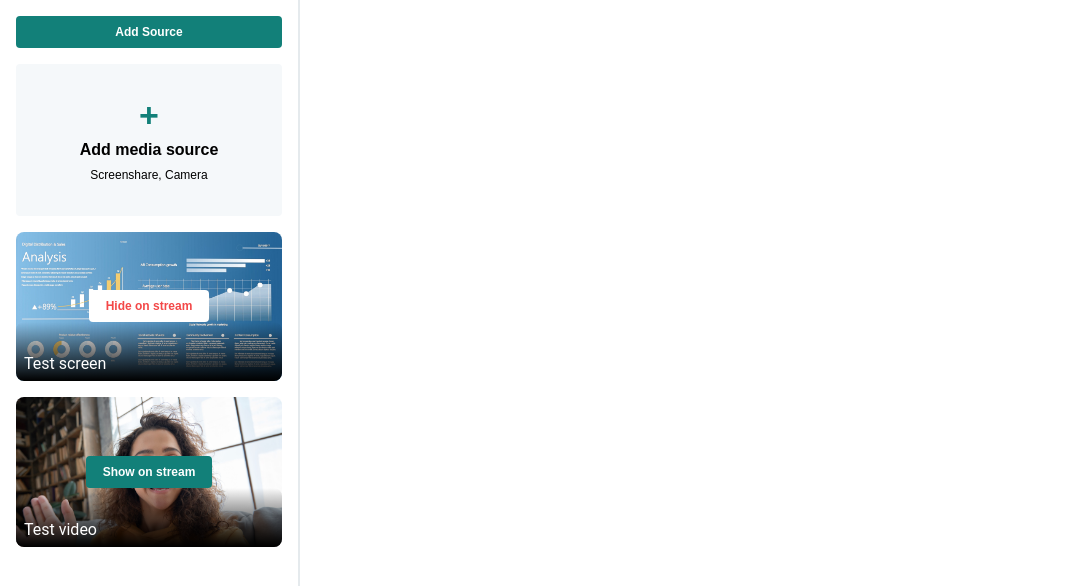
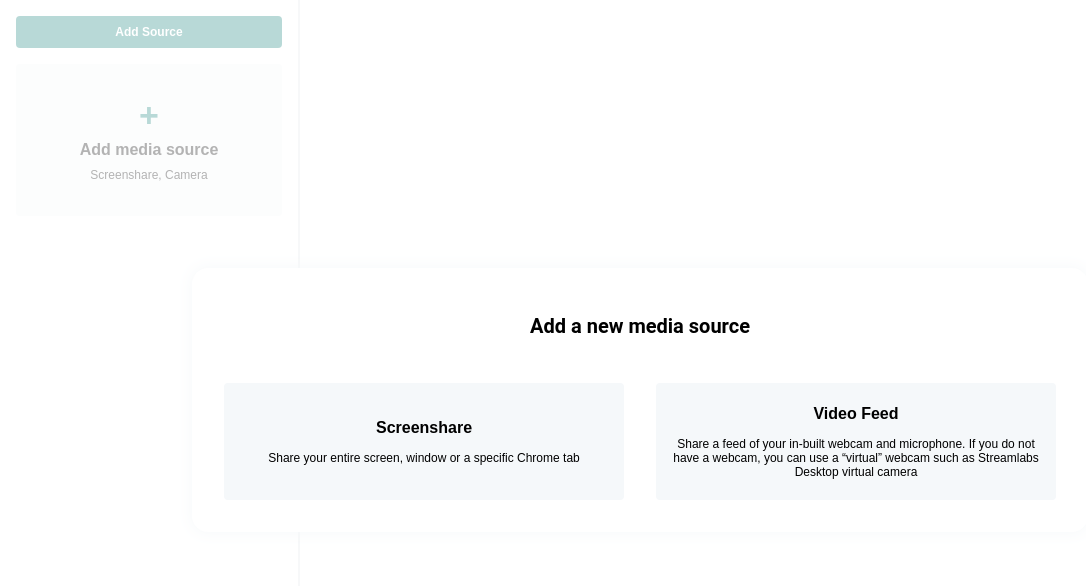
Before and after one commit to wesrupert/melon-mirage, a Vue app: page / in a window 1280 px wide. Both pictures are taken after a click on the button "Add Source". Shown: the top 586 px of the page, without its empty margins (0-1086 px from the left). Built offline with nearby package versions, Linux system fonts and the light colour scheme.

Commit message:
add source creation

```diff
--- a/src/App.vue
+++ b/src/App.vue
@@ -1,4 +1,8 @@
 <template>
+  <AddSourceModal
+    v-if="isAddSourceModalVisible"
+    @close="onCloseAddSouceModal"
+  />
   <div class="sidebar">
     <button class="primary add-source" @click="onAddSourceClick">
       Add Source
@@ -22,26 +26,31 @@
 </template>
 
 <script setup lang="ts">
-import { computed } from "@vue/reactivity";
+import { computed, ref } from "@vue/reactivity";
 import { useStore } from "vuex";
 import MediaSource from "./components/MediaSource.vue";
 import { key } from "./store";
+import AddSourceModal from "./components/AddSourceModal.vue";
+
+const isAddSourceModalVisible = ref(false);
 
 const store = useStore(key);
 
 const sources = computed(() => store.state.sources);
 
-const showPlaceholder = computed(
-  () => /* store.state.sources.length === 0 */ true
-);
+const showPlaceholder = computed(() => store.state.sources.length === 0);
 
 function onAddSourceClick() {
-  // TODO
+  isAddSourceModalVisible.value = true;
+}
+
+function onCloseAddSouceModal() {
+  isAddSourceModalVisible.value = false;
 }
 </script>
 
 <style lang="scss">
-@import "styles/_global.scss";
+@import "@/styles/_global.scss";
 
 .sidebar {
   width: clamp(200px, 33%, 300px);
--- /dev/null
+++ b/src/components/AddSourceModal.vue
@@ -0,0 +1,102 @@
+<template>
+  <div class="mask">
+    <div class="modal">
+      <h1>Add a new media source</h1>
+      <div class="sources">
+        <button
+          v-for="source in sources"
+          :key="source.actionTitle"
+          class="secondary"
+          @click="onSourceClick(source)"
+        >
+          <h2>{{ source.actionTitle }}</h2>
+          <p>{{ source.actionDescription }}</p>
+        </button>
+      </div>
+    </div>
+  </div>
+</template>
+
+<script setup lang="ts">
+import { defineEmits } from "vue";
+import { key, Mutations } from "@/store";
+import { MediaSourceType } from "@/vuex";
+import { useStore } from "vuex";
+
+interface NewSourceMetadata {
+  type: MediaSourceType;
+  title: string;
+  actionTitle: string;
+  actionDescription: string;
+}
+
+const sources: NewSourceMetadata[] = [
+  {
+    type: "screen",
+    title: "My screen feed",
+    actionTitle: "Screenshare",
+    actionDescription:
+      "Share your entire screen, window or a specific Chrome tab",
+  },
+  {
+    type: "video",
+    title: "My video feed",
+    actionTitle: "Video Feed",
+    actionDescription:
+      "Share a feed of your in-built webcam and microphone. If you do not have a webcam, you can use a “virtual” webcam such as Streamlabs Desktop virtual camera",
+  },
+];
+
+const emit = defineEmits(["close"]);
+const store = useStore(key);
+
+function onSourceClick(source: NewSourceMetadata) {
+  store.commit(Mutations.ADD_SOURCE, {
+    title: source.title,
+    type: source.type,
+  });
+  emit("close");
+}
+</script>
+
+<style lang="scss">
+@import "@/styles/_theme.scss";
+
+.mask {
+  z-index: 50;
+  position: absolute;
+  top: 0;
+  right: 0;
+  bottom: 0;
+  left: 0;
+  background-color: rgba(255, 255, 255, 0.7);
+  display: flex;
+  align-items: center;
+  justify-content: center;
+}
+
+.modal {
+  @include rounded-corners($radius-l);
+  max-width: 70%;
+  max-height: 80%;
+  padding: $gap-l;
+
+  background-color: $bg-primary;
+  color: $fg-primary;
+  filter: drop-shadow(0 0 $radius-m $secondary);
+
+  display: flex;
+  flex-direction: column;
+  gap: $gap-l;
+}
+
+.sources {
+  display: grid;
+  gap: $gap-l;
+  grid-template-columns: 1fr 1fr;
+
+  button {
+    font-weight: normal;
+  }
+}
+</style>
--- a/src/store/index.ts
+++ b/src/store/index.ts
@@ -12,20 +12,9 @@ export const Mutations = {
 
 export default createStore<State>({
   state: () => ({
-    sources: [
-      {
-        title: "Test screen",
-        key: 0,
-        type: "screen",
-      },
-      {
-        title: "Test video",
-        key: 1,
-        type: "video",
-      },
-    ],
+    sources: [],
     layout: 0,
-    currentScreen: 0,
+    currentScreen: undefined,
     currentVideo: undefined,
   }),
   getters: {},
--- a/src/styles/_theme.scss
+++ b/src/styles/_theme.scss
@@ -7,6 +7,7 @@ $gap-l: 32px;
 
 $radius-s: 4px;
 $radius-m: 8px;
+$radius-l: 16px;
 
 $font-s: 12px;
 $font-m: 14px;
```
